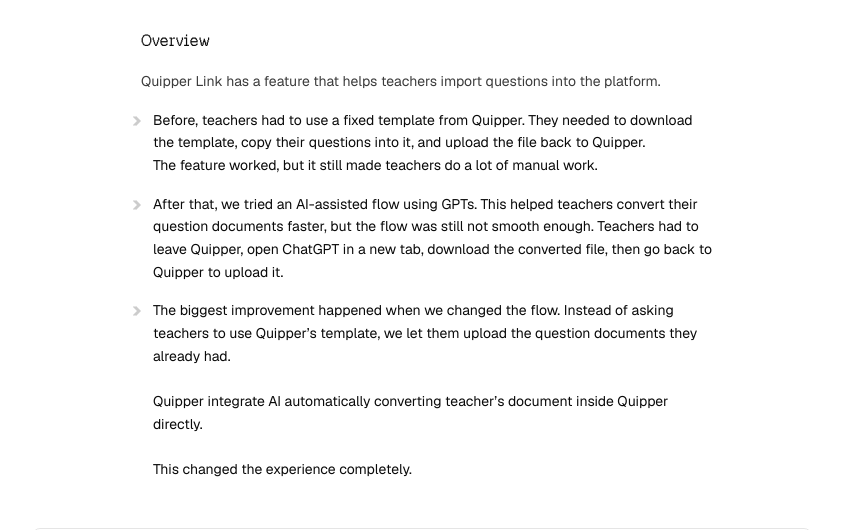
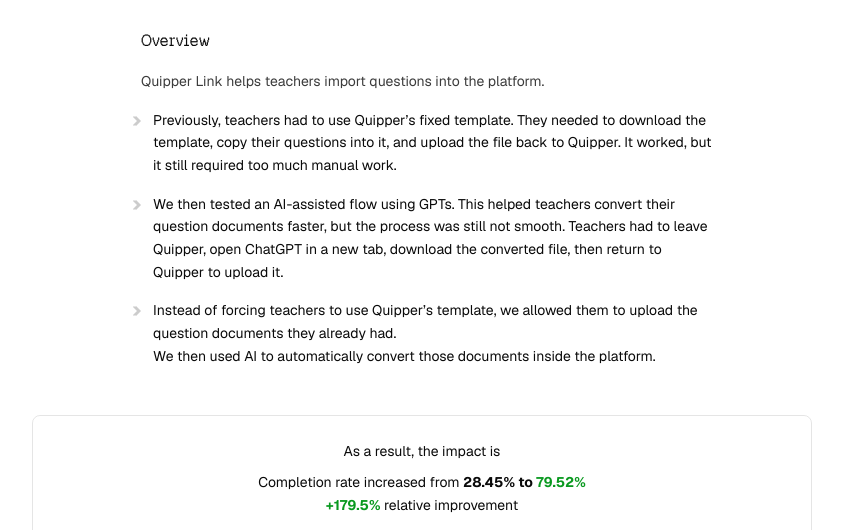
Before and after one commit to rosydaqbar/Aqbarmenew, a React (Vite) app: page /study/quipper-import in a window 1280 px wide. Shown: the part 574-1104 px from the top of the page, without its empty margins (218-1061 px from the left). Built offline with nearby package versions, Linux system fonts and the light colour scheme.

Commit message:
Update resume link and Quipper overview

```diff
--- a/src/components/PortfolioBioPanel.tsx
+++ b/src/components/PortfolioBioPanel.tsx
@@ -159,7 +159,7 @@
           </AnimatedReveal>
           <AnimatedReveal delay={t()}>
             <a
-              href="https://drive.google.com/file/d/1UTvICWQVGvo4jfUzWk4TnQC5R8A_iJF2/view?usp=sharing"
+              href="https://drive.google.com/file/d/17zQjmfsxUshmVOrjmBAG0u-saG4XOkH0/view?usp=sharing"
               target="_blank"
               rel="noopener noreferrer"
               className="inline-flex self-start rounded-lg border border-site-border bg-transparent px-3 py-1 text-site-primary transition hover:border-site-secondary"
--- a/src/components/QuipperStudyCase.tsx
+++ b/src/components/QuipperStudyCase.tsx
@@ -159,20 +159,16 @@
   return (
     <div className="flex w-full flex-col items-center gap-[16px]">
       <p className={sectionTitle}>Overview</p>
-      <p className={bodyText}>Quipper Link has a feature that helps teachers import questions into the platform.</p>
+      <p className={bodyText}>Quipper Link helps teachers import questions into the platform.</p>
       <BulletText>
-        <p className="mb-0 leading-[1.618]">Before, teachers had to use a fixed template from Quipper. They needed to download the template, copy their questions into it, and upload the file back to Quipper.</p>
-        <p className="leading-[1.618]">The feature worked, but it still made teachers do a lot of manual work.</p>
+        <p className="leading-[1.618]">Previously, teachers had to use Quipper’s fixed template. They needed to download the template, copy their questions into it, and upload the file back to Quipper. It worked, but it still required too much manual work.</p>
       </BulletText>
       <BulletText>
-        <p className="leading-[1.618]">After that, we tried an AI-assisted flow using GPTs. This helped teachers convert their question documents faster, but the flow was still not smooth enough. Teachers had to leave Quipper, open ChatGPT in a new tab, download the converted file, then go back to Quipper to upload it.</p>
+        <p className="leading-[1.618]">We then tested an AI-assisted flow using GPTs. This helped teachers convert their question documents faster, but the process was still not smooth. Teachers had to leave Quipper, open ChatGPT in a new tab, download the converted file, then return to Quipper to upload it.</p>
       </BulletText>
       <BulletText>
-        <p className="mb-0 leading-[1.618]">The biggest improvement happened when we changed the flow. Instead of asking teachers to use Quipper’s template, we let them upload the question documents they already had.</p>
-        <p className="mb-0 leading-[1.618]">&nbsp;</p>
-        <p className="mb-0 leading-[1.618]">Quipper integrate AI automatically converting teacher’s document inside Quipper directly.</p>
-        <p className="mb-0 leading-[1.618]">&nbsp;</p>
-        <p className="leading-[1.618]">This changed the experience completely.</p>
+        <p className="mb-0 leading-[1.618]">Instead of forcing teachers to use Quipper’s template, we allowed them to upload the question documents they already had.</p>
+        <p className="leading-[1.618]">We then used AI to automatically convert those documents inside the platform.</p>
       </BulletText>
     </div>
   );
```
